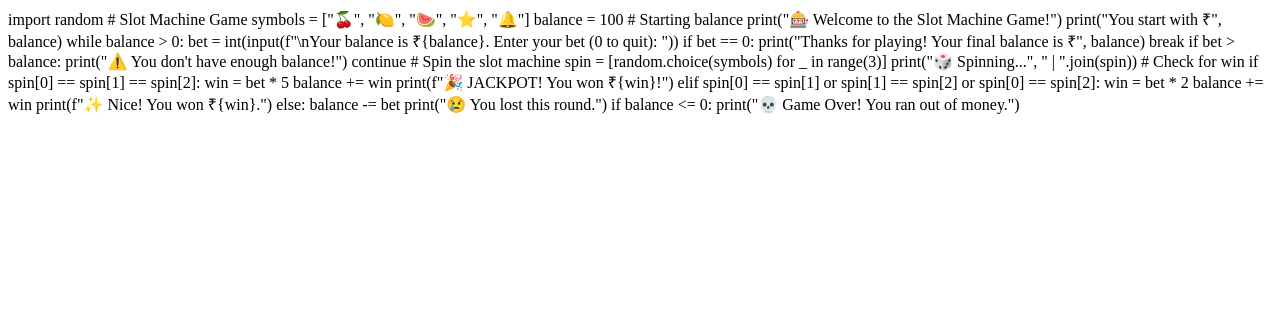
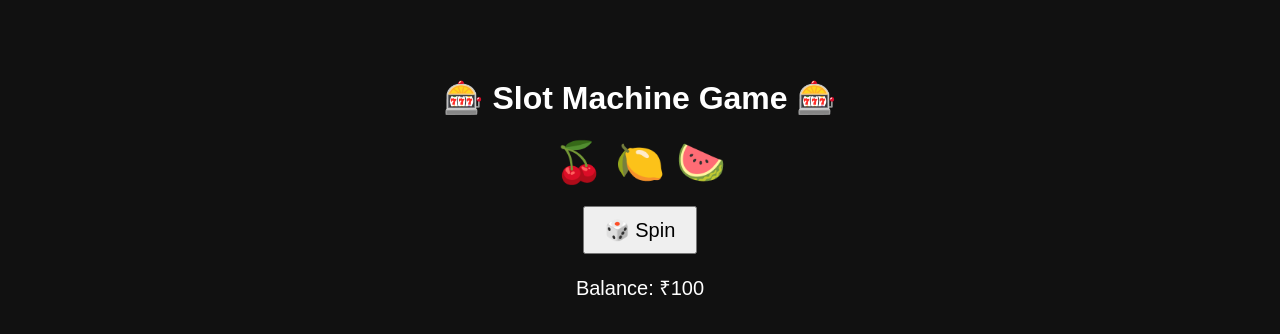
Before and after one commit to artistsketch791-rgb/Gambling-pero, a plain HTML site: page index.html in a window 1280 px wide. Drawn offline with Linux system fonts and the light colour scheme.

Commit message:
Update index.html

```diff
--- a/index.html
+++ b/index.html
@@ -1,38 +1,62 @@
-import random
+<!DOCTYPE html>
+<html lang="en">
+<head>
+  <meta charset="UTF-8">
+  <meta name="viewport" content="width=device-width, initial-scale=1.0">
+  <title>Slot Machine Game</title>
+  <style>
+    body {
+      font-family: Arial, sans-serif;
+      text-align: center;
+      background: #111;
+      color: white;
+      padding-top: 50px;
+    }
+    .slot {
+      font-size: 40px;
+      margin: 20px;
+    }
+    button {
+      padding: 10px 20px;
+      font-size: 20px;
+      cursor: pointer;
+    }
+    #balance {
+      font-size: 20px;
+      margin-top: 20px;
+    }
+  </style>
+</head>
+<body>
+  <h1>🎰 Slot Machine Game 🎰</h1>
+  <div class="slot" id="slots">🍒 🍋 🍉</div>
+  <button onclick="spin()">🎲 Spin</button>
+  <div id="balance">Balance: ₹100</div>
 
-# Slot Machine Game
-symbols = ["🍒", "🍋", "🍉", "⭐", "🔔"]
-balance = 100  # Starting balance
+  <script>
+    let balance = 100;
+    const symbols = ["🍒", "🍋", "🍉", "⭐", "🔔"];
 
-print("🎰 Welcome to the Slot Machine Game!")
-print("You start with ₹", balance)
+    function spin() {
+      if (balance <= 0) {
+        alert("You don't have enough balance!");
+        return;
+      }
 
-while balance > 0:
-    bet = int(input(f"\nYour balance is ₹{balance}. Enter your bet (0 to quit): "))
+      let slot1 = symbols[Math.floor(Math.random() * symbols.length)];
+      let slot2 = symbols[Math.floor(Math.random() * symbols.length)];
+      let slot3 = symbols[Math.floor(Math.random() * symbols.length)];
 
-    if bet == 0:
-        print("Thanks for playing! Your final balance is ₹", balance)
-        break
-    if bet > balance:
-        print("⚠️ You don't have enough balance!")
-        continue
+      document.getElementById("slots").innerText = `${slot1} ${slot2} ${slot3}`;
+      balance -= 10;
 
-    # Spin the slot machine
-    spin = [random.choice(symbols) for _ in range(3)]
-    print("🎲 Spinning...", " | ".join(spin))
+      if (slot1 === slot2 && slot2 === slot3) {
+        balance += 50;
+        alert("🎉 You Win ₹50!");
+      }
 
-    # Check for win
-    if spin[0] == spin[1] == spin[2]:
-        win = bet * 5
-        balance += win
-        print(f"🎉 JACKPOT! You won ₹{win}!")
-    elif spin[0] == spin[1] or spin[1] == spin[2] or spin[0] == spin[2]:
-        win = bet * 2
-        balance += win
-        print(f"✨ Nice! You won ₹{win}.")
-    else:
-        balance -= bet
-        print("😢 You lost this round.")
-
-if balance <= 0:
-    print("💀 Game Over! You ran out of money.")
+      document.getElementById("balance").innerText = `Balance: ₹${balance}`;
+    }
+  </script>
+</body>
+</html>
```
